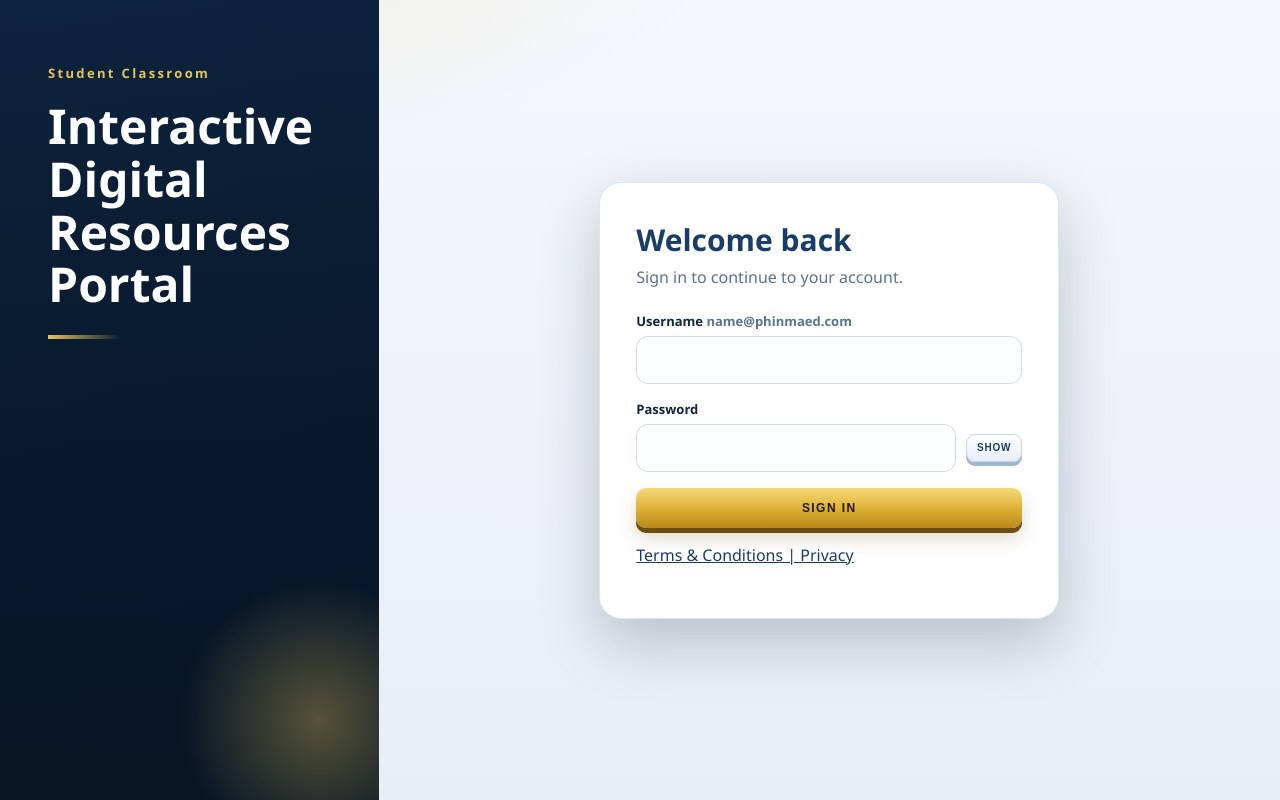
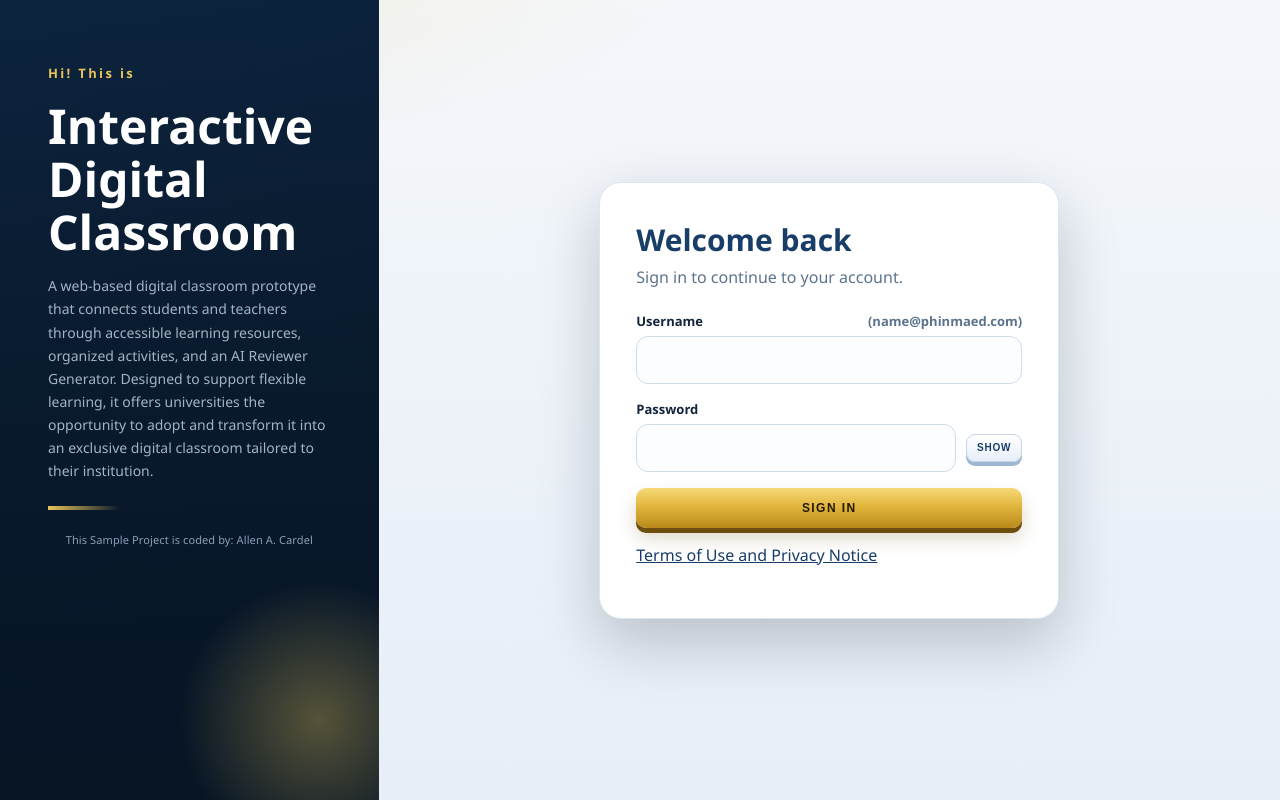
Before and after one commit to allen-cardel/Digital-Classroom, a Flask app: page /login in a window 1280 px wide. Run offline with Flask 3, Linux system fonts and the light colour scheme.

Commit message:
Digital Classroom

```diff
--- a/app.py
+++ b/app.py
@@ -41,6 +41,8 @@ PHOTO_EXTS = {".png", ".jpg", ".jpeg", ".gif", ".webp"}
 EMAIL_RE = re.compile(r"[A-Za-z0-9._%+-]+@phinmaed\.com", re.IGNORECASE)
 USERNAME_RE = re.compile(r"[A-Za-z0-9_-]+")
 PASSWORD_RE = re.compile(r"[A-Za-z0-9_-]+")
+FULLNAME_RE = re.compile(r"[A-Za-z](?:[A-Za-z .'-]*[A-Za-z.])?")
+CONTACT_RE = re.compile(r"\d+")
 
 
 def setup_app():
@@ -189,6 +191,26 @@ def subject_filter(items, subject_index):
     return filtered, chosen
 
 
+def section_filter(items, section_index="section"):
+    chosen = session.get("current_section") or "All Sections"
+    if chosen == "All Sections":
+        return items, chosen
+    filtered = []
+    for item in items:
+        value = item.get(section_index) if isinstance(item, dict) else item[section_index]
+        if (value or "") == chosen:
+            filtered.append(item)
+    return filtered, chosen
+
+
+def valid_fullname(value):
+    return bool(value and FULLNAME_RE.fullmatch(value.strip()) and not re.search(r"\d", value))
+
+
+def valid_contact(value):
+    return value == "" or bool(CONTACT_RE.fullmatch(value))
+
+
 def load_profile(username):
     with db_cursor(dictionary=True) as (_conn, cursor):
         cursor.execute(
@@ -226,6 +248,7 @@ def inject_globals():
     return {
         "current_user": current_user(),
         "current_subject": session.get("current_subject", "All Subjects"),
+        "current_section": session.get("current_section", "All Sections"),
         "now": datetime.now(),
     }
 
@@ -274,6 +297,7 @@ def login():
         session["section"] = user["section"] or "Not assigned"
         session["fullname"] = user["fullname"] or user["username"]
         session["current_subject"] = "All Subjects"
+        session["current_section"] = "All Sections"
         flash(f"Welcome back, {session['fullname']}.", "success")
         return redirect(url_for("home"))
     return render_template("auth.html", mode="login")
@@ -301,6 +325,15 @@ def terms():
 @login_required()
 def set_subject():
     session["current_subject"] = request.form.get("subject") or "All Subjects"
+    next_url = request.form.get("next") or url_for("home")
+    return redirect(next_url)
+
+
+@app.route("/set-section", methods=["POST"])
+@login_required()
+def set_section():
+    chosen = request.form.get("section") or "All Sections"
+    session["current_section"] = chosen if chosen in SECTIONS else "All Sections"
     next_url = request.form.get("next") or url_for("home")
     return redirect(next_url)
 
@@ -446,6 +479,8 @@ def admin_create_account():
         return redirect(url_for("admin_dashboard"))
     if not fullname:
         flash("Please enter the full name.", "error")
+    elif not valid_fullname(fullname):
+        flash("Full name may contain letters only. Spaces, periods, hyphens, and apostrophes are allowed.", "error")
     elif not EMAIL_RE.fullmatch(email):
         flash(
             "Please use a PHINMA Education email, for example juandelacruz@phinmaed.com.",
@@ -852,12 +887,15 @@ def teacher_modules():
         )
         modules = cursor.fetchall()
     modules, chosen = subject_filter(modules, "subject")
+    modules, chosen_section = section_filter(modules, "section")
     return render_template(
         "teacher.html",
         page="modules",
         **teacher_nav(),
         modules=modules,
         chosen_subject=chosen,
+        chosen_section=chosen_section,
+        sections=("All Sections", "Section A", "Section B", "Section C"),
     )
 
 
@@ -936,6 +974,7 @@ def teacher_activities():
         )
         activities = cursor.fetchall()
     activities, chosen = subject_filter(activities, "subject")
+    activities, chosen_section = section_filter(activities, "section")
     upcoming, overdue = [], []
     now = datetime.now()
     for activity in activities:
@@ -951,6 +990,8 @@ def teacher_activities():
         upcoming=upcoming,
         overdue=overdue,
         chosen_subject=chosen,
+        chosen_section=chosen_section,
+        sections=("All Sections", "Section A", "Section B", "Section C"),
     )
 
 
@@ -1142,6 +1183,12 @@ def handle_profile(template):
         if not fullname:
             flash("Please enter your full name.", "warning")
             return redirect(request.path)
+        if not valid_fullname(fullname):
+            flash("Full name may contain letters only. Spaces, periods, hyphens, and apostrophes are allowed.", "warning")
+            return redirect(request.path)
+        if not valid_contact(contact):
+            flash("Contact number may contain numbers only.", "warning")
+            return redirect(request.path)
         profile = load_profile(user["username"])
         photo_path = profile["photo_path"] if profile else None
         uploaded = request.files.get("photo")
--- a/static/css/style.css
+++ b/static/css/style.css
@@ -40,6 +40,8 @@ img { max-width: 100%; }
   padding: 64px 48px;
   position: relative;
   overflow: hidden;
+  display: flex;
+  flex-direction: column;
 }
 .auth-hero::after {
   content: "";
@@ -58,17 +60,32 @@ img { max-width: 100%; }
   color: var(--gold);
   font-weight: 700;
 }
+.auth-hero-content { position: relative; z-index: 1; }
 .auth-hero h1 {
   font-size: clamp(32px, 4vw, 48px);
   line-height: 1.1;
   margin: 18px 0 16px;
 }
-.auth-hero p { color: #d5e4f4; max-width: 360px; font-size: 17px; }
+.auth-description {
+  color: rgba(213, 228, 244, 0.76);
+  max-width: 440px;
+  margin: 0;
+  font-size: 14px;
+  line-height: 1.65;
+}
 .gold-rule {
   width: 72px;
   height: 4px;
   background: linear-gradient(90deg, var(--gold), transparent);
-  margin: 24px 0;
+  margin: 24px 0 0;
+}
+.credit-hero {
+  position: relative;
+  z-index: 1;
+  margin-top: auto;
+  max-width: 360px;
+  text-align: left;
+  color: rgba(213, 228, 244, 0.62);
 }
 .auth-panel {
   display: grid;
@@ -86,6 +103,8 @@ img { max-width: 100%; }
 .sub { color: var(--muted); margin: 0 0 24px; }
 
 label { display: block; font-weight: 700; font-size: 13px; margin-bottom: 6px; }
+.username-label { display: flex; justify-content: space-between; align-items: baseline; gap: 12px; }
+.username-label .muted { white-space: nowrap; }
 .field { width: 100%; margin-bottom: 16px; }
 input, select, textarea {
   width: 100%;
@@ -224,6 +243,22 @@ textarea { min-height: 120px; resize: vertical; }
   color: var(--gold);
 }
 .sidebar .btn { margin-top: auto; }
+.credit {
+  margin: 22px 0 0;
+  font-size: 11px;
+  color: #8aa0b8;
+  font-weight: 500;
+  letter-spacing: 0.01em;
+  text-align: center;
+}
+.credit-sidebar {
+  margin: 12px 0 0;
+  color: #6f8499;
+  line-height: 1.4;
+}
+.filter-input {
+  margin-bottom: 8px;
+}
 
 .main { padding: 28px; }
 .page-title {
--- a/templates/_profile.html
+++ b/templates/_profile.html
@@ -13,9 +13,9 @@
       <p><b>Status:</b> {{ enrollment_status or "Regular" }}</p>
     {% endif %}
     <form method="post" enctype="multipart/form-data">
-      <div class="field"><label>Full name</label><input name="fullname" value="{{ profile.fullname or '' }}" required></div>
+      <div class="field"><label>Full name</label><input name="fullname" value="{{ profile.fullname or '' }}" required pattern="[A-Za-z][A-Za-z .'-]*" title="Letters only. Spaces, periods, hyphens, and apostrophes are allowed."></div>
       <div class="field"><label>Email address</label><input name="email" value="{{ profile.email or '' }}"></div>
-      <div class="field"><label>Contact number</label><input name="contact" value="{{ profile.contact or '' }}"></div>
+      <div class="field"><label>Contact number</label><input name="contact" value="{{ profile.contact or '' }}" inputmode="numeric" pattern="[0-9]*" title="Numbers only."></div>
       <div class="field"><label>Choose photo</label><input type="file" name="photo" accept="image/*"></div>
       <button class="btn btn-gold btn-xl" type="submit"><span>Save Changes</span></button>
     </form>
--- a/templates/auth.html
+++ b/templates/auth.html
@@ -3,9 +3,13 @@
 {% block body %}
 <div class="auth-shell">
   <aside class="auth-hero">
-    <div class="auth-kicker">Student Classroom</div>
-    <h1>Interactive Digital Resources Portal</h1>
+    <div class="auth-hero-content">
+      <div class="auth-kicker">Hi! This is</div>
+      <h1>Interactive Digital Classroom</h1>
+      <p class="auth-description">A web-based digital classroom prototype that connects students and teachers through accessible learning resources, organized activities, and an AI Reviewer Generator. Designed to support flexible learning, it offers universities the opportunity to adopt and transform it into an exclusive digital classroom tailored to their institution.</p>
+    </div>
     <div class="gold-rule"></div>
+    <p class="credit credit-hero">This Sample Project is coded by: Allen A. Cardel</p>
   </aside>
   <section class="auth-panel">
     <div class="card auth-card">
@@ -14,7 +18,7 @@
       <p class="sub">Sign in to continue to your account.</p>
       <form method="post" action="{{ url_for('login') }}">
         <div class="field">
-          <label>Username <span class="muted">name@phinmaed.com</span></label>
+          <label class="username-label">Username <span class="muted">(name@phinmaed.com)</span></label>
           <input name="username" required>
         </div>
         <div class="field">
@@ -26,7 +30,7 @@
         </div>
         <button class="btn btn-gold btn-xl" type="submit"><span>Sign In</span></button>
       </form>
-      <p><a href="{{ url_for('terms') }}">Terms & Conditions | Privacy</a></p>
+      <p><a href="{{ url_for('terms') }}">Terms of Use and Privacy Notice</a></p>
     </div>
   </section>
 </div>
--- a/templates/base_auth.html
+++ b/templates/base_auth.html
@@ -3,7 +3,7 @@
 <head>
   <meta charset="UTF-8">
   <meta name="viewport" content="width=device-width, initial-scale=1.0">
-  <title>{{ title or "Interactive Digital Resources Portal" }}</title>
+  <title>{{ title or "Interactive Digital Classroom" }}</title>
   <link rel="stylesheet" href="{{ url_for('static', filename='css/style.css') }}">
 </head>
 <body>
--- a/templates/base_portal.html
+++ b/templates/base_portal.html
@@ -13,6 +13,7 @@
       <div class="signed">Signed in as<br>{{ current_user.fullname }}</div>
       {% block nav %}{% endblock %}
       <a class="btn btn-gold btn-sm" href="{{ url_for('logout') }}"><span>Log Out</span></a>
+      <p class="credit credit-sidebar">This sample project is coded by: Allen A. Cardel</p>
     </aside>
     <main class="main">
       {% include "_flashes.html" %}
```
Also changed, not shown: static/js/app.js (+34 -0 lines), templates/_section_picker.html (added, +8 -0 lines), templates/admin.html (+10 -3 lines), templates/teacher.html (+9 -3 lines), templates/terms.html (+22 -9 lines), .claude/launch.json (added).
